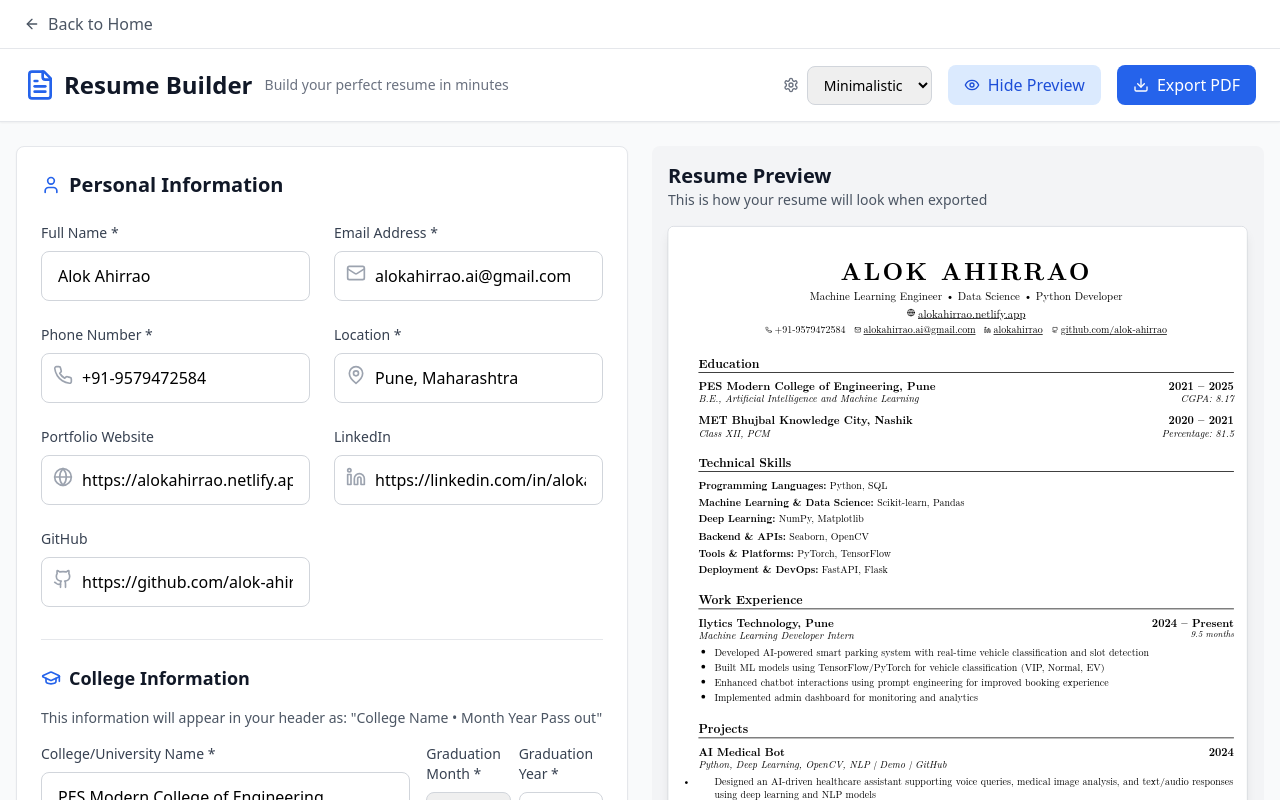
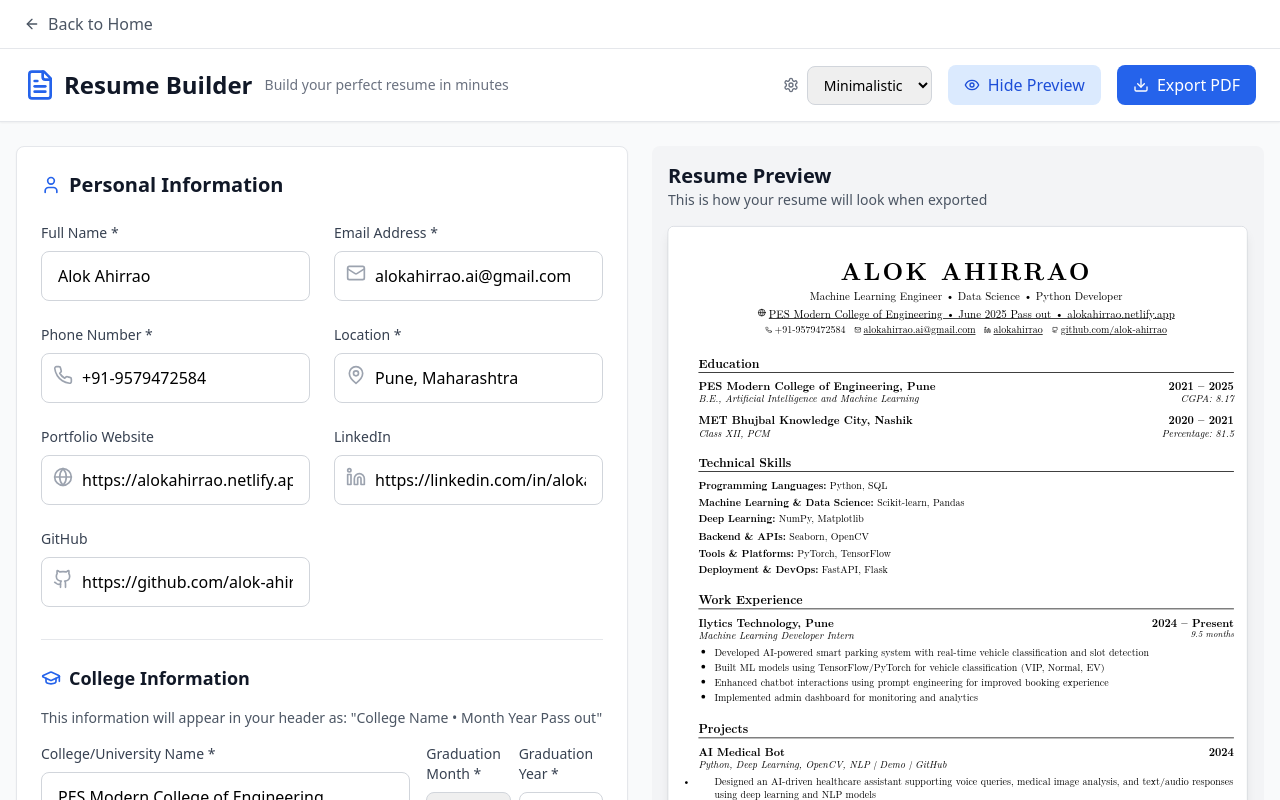
Before and after one commit to UBOT9/resume-builder, a React (Vite) app: page / in a window 1280 px wide. Both pictures are taken after a click on the button "Get Started". Shown: the top 800 px of the page. Built offline with nearby package versions, Linux system fonts and the light colour scheme.

Commit message:
Fix College Layout and Update Resume Templates

```diff
--- a/src/components/resume/ClassicTemplate.tsx
+++ b/src/components/resume/ClassicTemplate.tsx
@@ -13,7 +13,7 @@ export const ClassicTemplate: React.FC<ClassicTemplateProps> = ({ data }) => {
     return date.toLocaleDateString('en-US', { month: 'long', year: 'numeric' });
   };
 
-  // Generate dynamic header content
+  // Generate dynamic header content exactly like reference image
   const getTopSkillsLine = () => {
     const skills = data.personalInfo.topSkills || ['Machine Learning Engineer', 'Data Science', 'Python Developer'];
     return skills.filter(skill => skill.trim()).join(' • ');
@@ -23,7 +23,11 @@ export const ClassicTemplate: React.FC<ClassicTemplateProps> = ({ data }) => {
     const collegeName = data.personalInfo.collegeName || 'PES Modern College of Engineering';
     const graduationMonth = data.personalInfo.graduationMonth || 'June';
     const graduationYear = data.personalInfo.graduationYear || '2025';
-    return `${collegeName} • ${graduationMonth} ${graduationYear} Pass out`;
+    const website = data.personalInfo.website ?
+      data.personalInfo.website.replace('https://', '').replace('http://', '') :
+      'alokahirrao.netlify.app';
+
+    return `${collegeName} • ${graduationMonth} ${graduationYear} Pass out • ${website}`;
   };
 
   return (
@@ -86,7 +90,7 @@ export const ClassicTemplate: React.FC<ClassicTemplateProps> = ({ data }) => {
           {getTopSkillsLine()}
         </p>
 
-        {/* College and portfolio line - same styling as title */}
+        {/* College and portfolio line - EXACTLY like reference image */}
         <div style={{
           fontFamily: '"Computer Modern Serif", "Latin Modern Roman", "Times New Roman", "Times", serif',
           fontSize: '12pt',
@@ -101,13 +105,9 @@ export const ClassicTemplate: React.FC<ClassicTemplateProps> = ({ data }) => {
           flexWrap: 'wrap',
           fontWeight: 'normal'
         }}>
-          <span style={{ textAlign: 'center' }}>{getCollegeLine()}</span>
           <Globe style={{ width: '12px', height: '12px', flexShrink: 0 }} />
           <span style={{ textDecoration: 'underline', wordBreak: 'break-all' }}>
-            {data.personalInfo.website ?
-              data.personalInfo.website.replace('https://', '').replace('http://', '') :
-              'alokahirrao.netlify.app'
-            }
+            {getCollegeLine()}
           </span>
         </div>
 
--- a/src/components/resume/MinimalisticTemplate.tsx
+++ b/src/components/resume/MinimalisticTemplate.tsx
@@ -30,10 +30,21 @@ export const MinimalisticTemplate: React.FC<MinimalisticTemplateProps> = ({ data
     return `${startYear}`;
   };
 
-  // Generate dynamic header content
+  // Generate dynamic header content exactly like reference image
   const getTopSkillsLine = () => {
     const skills = data.personalInfo.topSkills || ['Machine Learning Engineer', 'Data Science', 'Python Developer'];
     return skills.filter(skill => skill.trim()).join(' • ');
+  };
+
+  const getCollegeLine = () => {
+    const collegeName = data.personalInfo.collegeName || 'PES Modern College of Engineering';
+    const graduationMonth = data.personalInfo.graduationMonth || 'June';
+    const graduationYear = data.personalInfo.graduationYear || '2025';
+    const website = data.personalInfo.website ?
+      data.personalInfo.website.replace('https://', '').replace('http://', '') :
+      'alokahirrao.netlify.app';
+
+    return `${collegeName} • ${graduationMonth} ${graduationYear} Pass out • ${website}`;
   };
 
   return (
@@ -87,7 +98,7 @@ export const MinimalisticTemplate: React.FC<MinimalisticTemplateProps> = ({ data
           {getTopSkillsLine()}
         </p>
 
-        {/* Website line */}
+        {/* College and website line - EXACTLY like reference image */}
         <div style={{
           fontFamily: '"Computer Modern Serif", "Latin Modern Roman", "Times New Roman", "Times", serif',
           fontSize: '11pt',
@@ -103,10 +114,7 @@ export const MinimalisticTemplate: React.FC<MinimalisticTemplateProps> = ({ data
         }}>
           <Globe style={{ width: '11px', height: '11px', flexShrink: 0 }} />
           <span style={{ textDecoration: 'underline' }}>
-            {data.personalInfo.website ?
-              data.personalInfo.website.replace('https://', '').replace('http://', '') :
-              'alokahirrao.netlify.app'
-            }
+            {getCollegeLine()}
           </span>
         </div>
 
--- a/src/components/resume/ModernTemplate.tsx
+++ b/src/components/resume/ModernTemplate.tsx
@@ -13,7 +13,7 @@ export const ModernTemplate: React.FC<ModernTemplateProps> = ({ data }) => {
     return date.toLocaleDateString('en-US', { month: 'long', year: 'numeric' });
   };
 
-  // Generate dynamic header content
+  // Generate dynamic header content exactly like reference image
   const getTopSkillsLine = () => {
     const skills = data.personalInfo.topSkills || ['Machine Learning Engineer', 'Data Science', 'Python Developer'];
     return skills.filter(skill => skill.trim()).join(' • ');
@@ -23,7 +23,11 @@ export const ModernTemplate: React.FC<ModernTemplateProps> = ({ data }) => {
     const collegeName = data.personalInfo.collegeName || 'PES Modern College of Engineering';
     const graduationMonth = data.personalInfo.graduationMonth || 'June';
     const graduationYear = data.personalInfo.graduationYear || '2025';
-    return `${collegeName} • ${graduationMonth} ${graduationYear} Pass out`;
+    const website = data.personalInfo.website ?
+      data.personalInfo.website.replace('https://', '').replace('http://', '') :
+      'alokahirrao.netlify.app';
+
+    return `${collegeName} • ${graduationMonth} ${graduationYear} Pass out • ${website}`;
   };
 
   return (
@@ -84,7 +88,7 @@ export const ModernTemplate: React.FC<ModernTemplateProps> = ({ data }) => {
           {getTopSkillsLine()}
         </p>
 
-        {/* College and portfolio line - same styling as title */}
+        {/* College and portfolio line - EXACTLY like reference image */}
         <div style={{
           fontFamily: '"Computer Modern Serif", "Latin Modern Roman", "Times New Roman", "Times", serif',
           fontSize: '12pt',
@@ -99,13 +103,9 @@ export const ModernTemplate: React.FC<ModernTemplateProps> = ({ data }) => {
           flexWrap: 'wrap',
           fontWeight: 'normal'
         }}>
-          <span style={{ textAlign: 'center' }}>{getCollegeLine()}</span>
           <Globe style={{ width: '12px', height: '12px', flexShrink: 0 }} />
           <span style={{ textDecoration: 'underline', wordBreak: 'break-all' }}>
-            {data.personalInfo.website ?
-              data.personalInfo.website.replace('https://', '').replace('http://', '') :
-              'alokahirrao.netlify.app'
-            }
+            {getCollegeLine()}
           </span>
         </div>
 
@@ -363,7 +363,7 @@ export const ModernTemplate: React.FC<ModernTemplateProps> = ({ data }) => {
                         fontSize: '10pt',
                         color: '#666666'
                       }}>
-                        {formatDate(edu.graduationDate)}
+                        {edu.startYear} - {edu.endYear}
                       </p>
                       {edu.gpa && (
                         <p style={{
@@ -371,16 +371,7 @@ export const ModernTemplate: React.FC<ModernTemplateProps> = ({ data }) => {
                           fontSize: '10pt',
                           color: '#666666'
                         }}>
-                          GPA: {edu.gpa}
-                        </p>
-                      )}
-                      {edu.honors && (
-                        <p style={{
-                          fontFamily: '"Computer Modern Serif", "Latin Modern Roman", "Times New Roman", "Times", serif',
-                          fontSize: '10pt',
-                          color: '#666666'
-                        }}>
-                          {edu.honors}
+                          {edu.gradeType === 'percentage' ? 'Percentage' : 'CGPA'}: {edu.gpa}
                         </p>
                       )}
                     </div>
```
